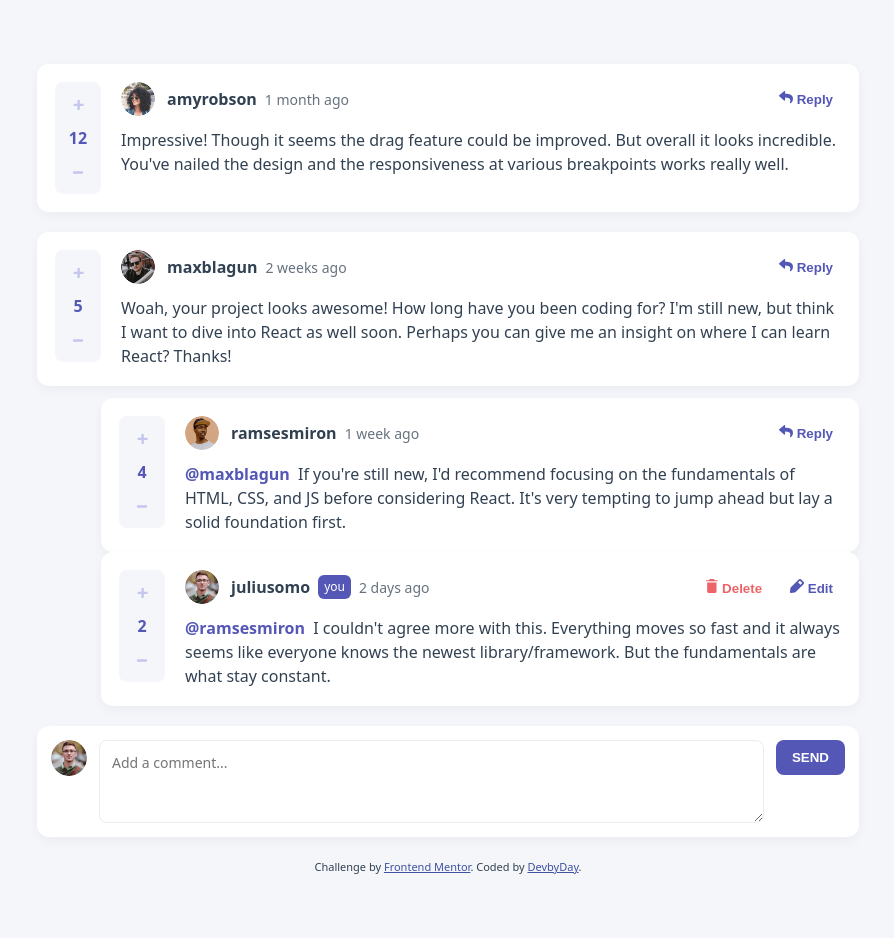
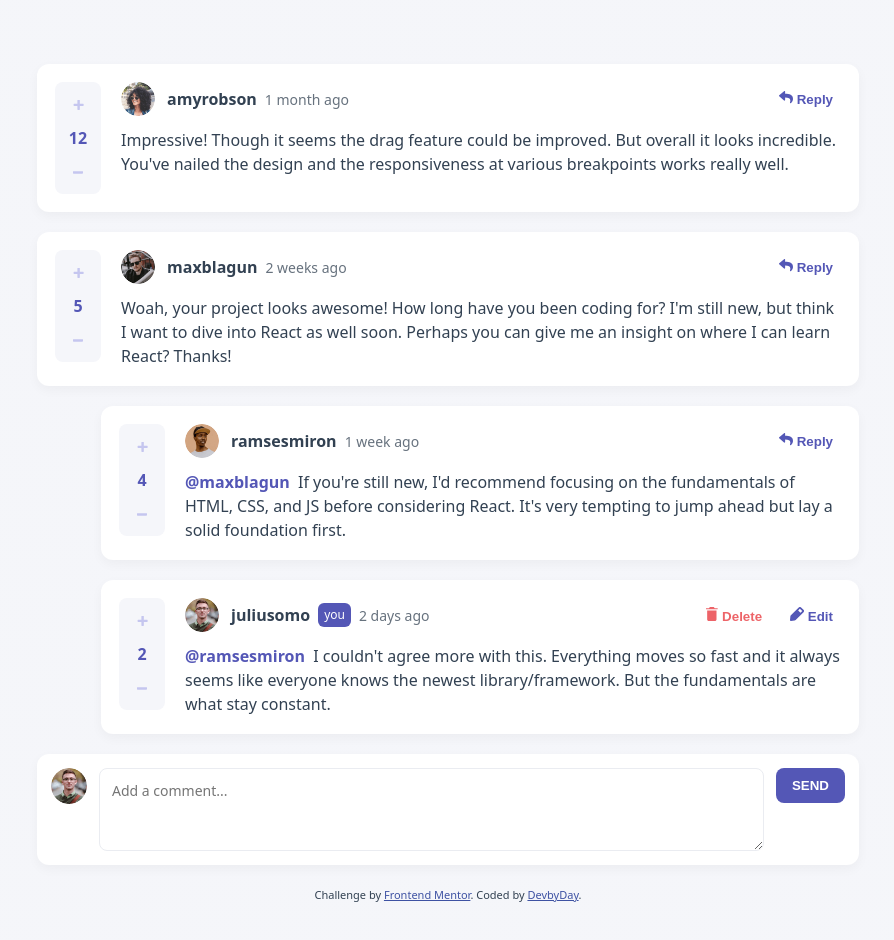
Before and after one commit to devbydayy/frontend-mentor-challenge-solutions, a React (Vite) app in the folder interactive-comments-section/: page / in a window 1280 px wide. Shown: the top 940 px of the page, without its empty margins (192-1086 px from the left). Built offline with nearby package versions, Linux system fonts and the light colour scheme.

Commit message:
Update styles.scss

```diff
--- a/interactive-comments-section/src/styles/styles.scss
+++ b/interactive-comments-section/src/styles/styles.scss
@@ -167,7 +167,10 @@ body {
 
 .replies {
   margin-left: 64px;
-  margin-top: 12px;
+  margin-top: 20px;
+  display: flex;
+  flex-direction: column;
+  gap: 20px;
 
   .comment {
     background: $white;
```
